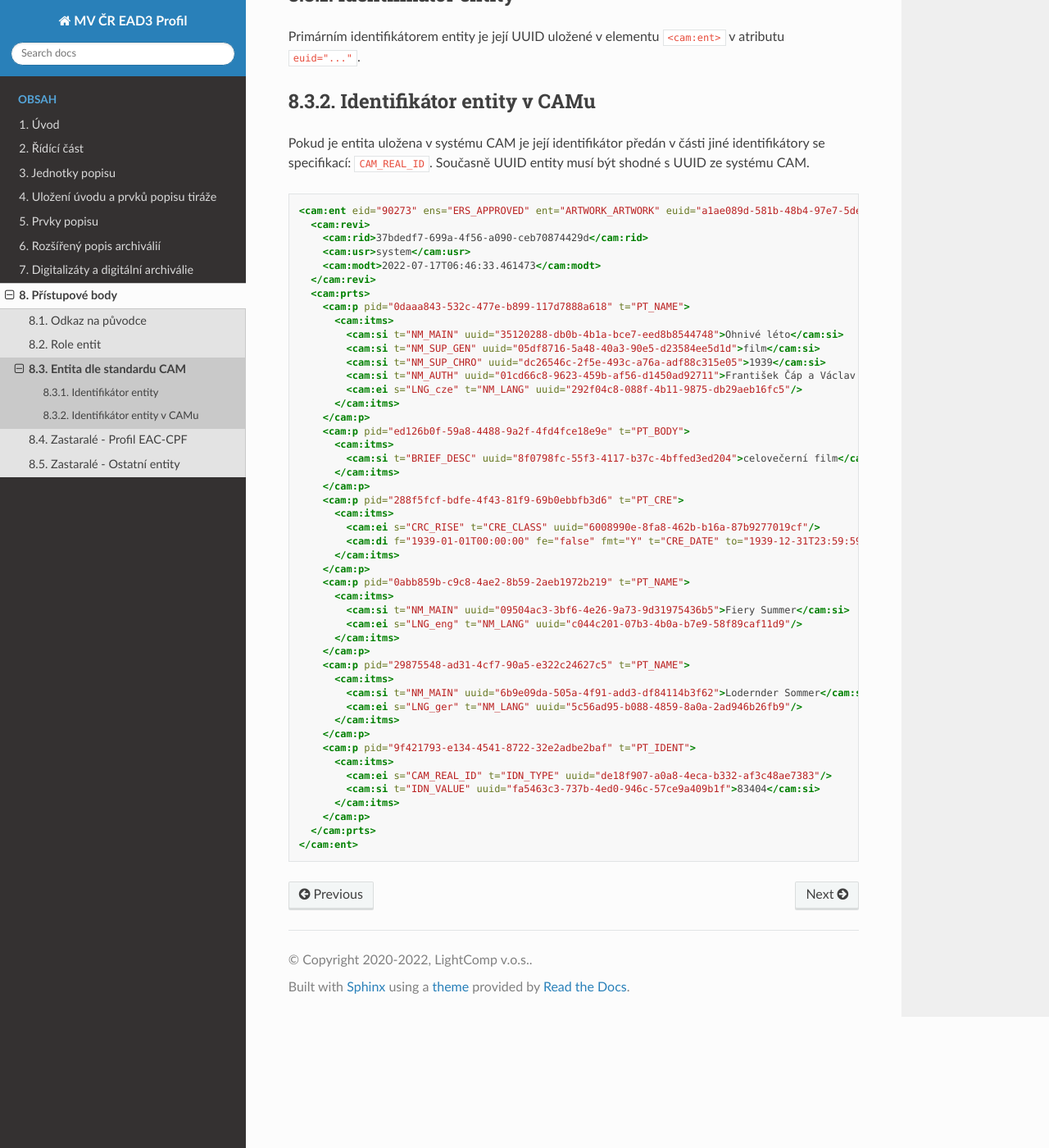
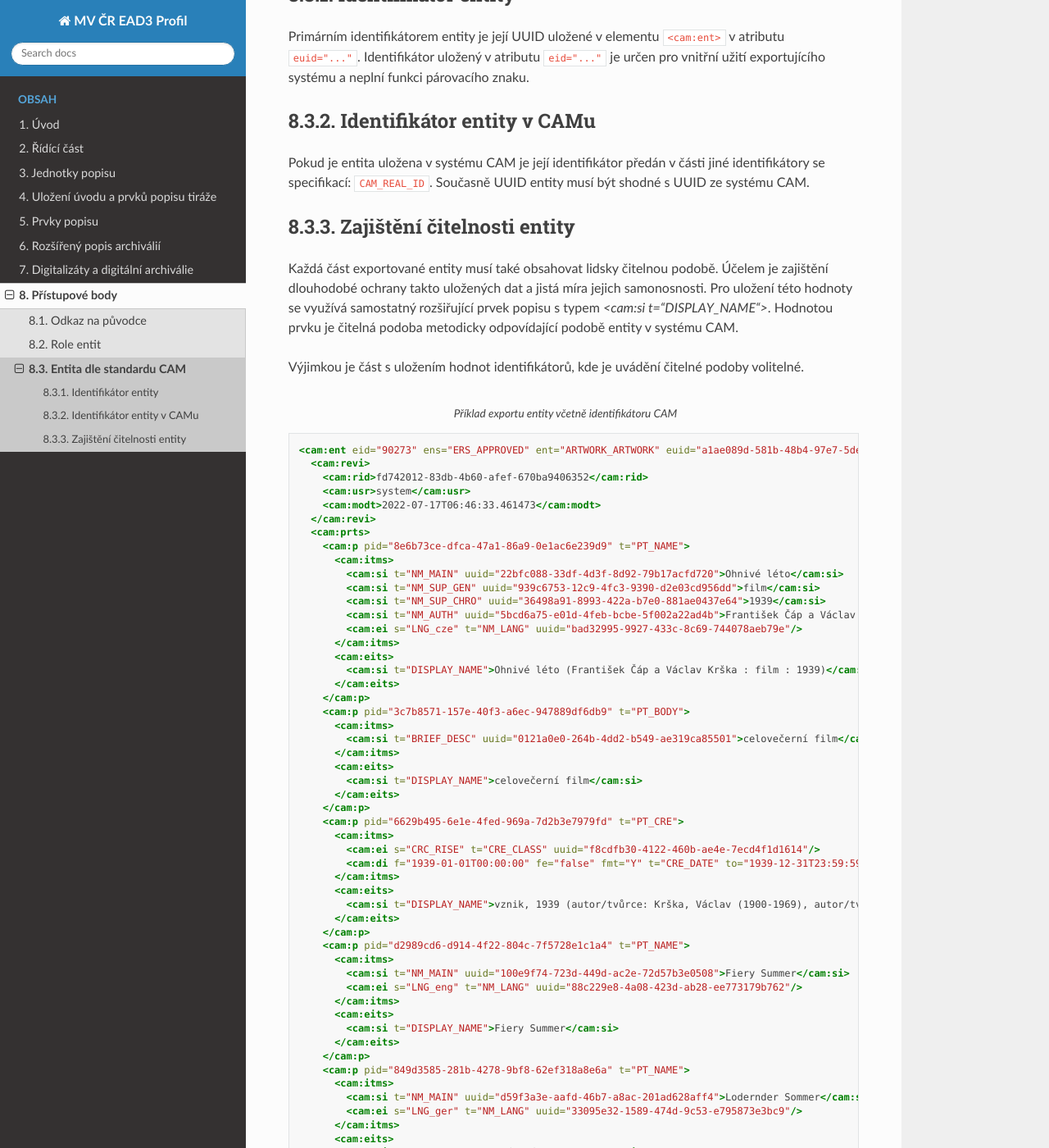
Before and after one commit to elzasw/ead3doc, a Sphinx documentation site: the page built from doc/source/prist-body/camxml.rst, in a window 1280 px wide and 1400 px high, scrolled down 376 px. Shown: the whole window at 82% size. Built offline with Sphinx 7.4.7 and the Read the Docs theme 2.0.0, drawn with Linux system fonts in a browser that asks for light colours; some of the changed text lies outside the part shown.

Commit message:
Popis uziti formatu CAMu

```diff
--- a/doc/source/prist-body.rst
+++ b/doc/source/prist-body.rst
@@ -27,5 +27,3 @@ pro systém `CAM <https://cam.nacr.cz/doc>`_.
   prist-body/puvodce.rst
   prist-body/role-entit.rst
   prist-body/camxml.rst
-  prist-body/eac-cpf.rst
-  prist-body/rejstrik.rst
--- a/doc/source/prist-body/camxml.rst
+++ b/doc/source/prist-body/camxml.rst
@@ -22,6 +22,8 @@ Identifikátor entity
 ========================
 
 Primárním identifikátorem entity je její UUID uložené v elementu ``<cam:ent>`` v atributu ``euid="..."``.
+Identifikátor uložený v atributu ``eid="..."`` je určen pro vnitřní užití exportujícího systému a neplní
+funkci párovacího znaku.
 
 
 Identifikátor entity v CAMu
@@ -30,52 +32,82 @@ Identifikátor entity v CAMu
 Pokud je entita uložena v systému CAM je její identifikátor předán v části jiné identifikátory
 se specifikací: ``CAM_REAL_ID``. Současně UUID entity musí být shodné s UUID ze systému CAM.
 
+
+Zajištění čitelnosti entity
+=============================
+
+Každá část exportované entity musí také obsahovat lidsky čitelnou podobě.
+Účelem je zajištění dlouhodobé ochrany takto uložených dat a jistá míra
+jejich samonosnosti. Pro uložení této hodnoty se využívá samostatný rozšiřující prvek
+popisu s typem `<cam:si t="DISPLAY_NAME">`. Hodnotou prvku je čitelná podoba
+metodicky odpovídající podobě entity v systému CAM.
+
+Výjimkou je část s uložením hodnot identifikátorů, kde je uvádění čitelné
+podoby volitelné.
+
+
 .. code-block:: xml
+   :caption: Příklad exportu entity včetně identifikátoru CAM
 
-    <cam:ent eid="90273" ens="ERS_APPROVED" ent="ARTWORK_ARTWORK" euid="a1ae089d-581b-48b4-97e7-5debb2c42794">
-      <cam:revi>
-        <cam:rid>37bdedf7-699a-4f56-a090-ceb70874429d</cam:rid>
-        <cam:usr>system</cam:usr>
-        <cam:modt>2022-07-17T06:46:33.461473</cam:modt>
-      </cam:revi>
-      <cam:prts>
-        <cam:p pid="0daaa843-532c-477e-b899-117d7888a618" t="PT_NAME">
-          <cam:itms>
-            <cam:si t="NM_MAIN" uuid="35120288-db0b-4b1a-bce7-eed8b8544748">Ohnivé léto</cam:si>
-            <cam:si t="NM_SUP_GEN" uuid="05df8716-5a48-40a3-90e5-d23584ee5d1d">film</cam:si>
-            <cam:si t="NM_SUP_CHRO" uuid="dc26546c-2f5e-493c-a76a-adf88c315e05">1939</cam:si>
-            <cam:si t="NM_AUTH" uuid="01cd66c8-9623-459b-af56-d1450ad92711">František Čáp a Václav Krška</cam:si>
-            <cam:ei s="LNG_cze" t="NM_LANG" uuid="292f04c8-088f-4b11-9875-db29aeb16fc5"/>
-          </cam:itms>
-        </cam:p>
-        <cam:p pid="ed126b0f-59a8-4488-9a2f-4fd4fce18e9e" t="PT_BODY">
-          <cam:itms>
-            <cam:si t="BRIEF_DESC" uuid="8f0798fc-55f3-4117-b37c-4bffed3ed204">celovečerní film</cam:si>
-          </cam:itms>
-        </cam:p>
-        <cam:p pid="288f5fcf-bdfe-4f43-81f9-69b0ebbfb3d6" t="PT_CRE">
-          <cam:itms>
-            <cam:ei s="CRC_RISE" t="CRE_CLASS" uuid="6008990e-8fa8-462b-b16a-87b9277019cf"/>
-            <cam:di f="1939-01-01T00:00:00" fe="false" fmt="Y" t="CRE_DATE" to="1939-12-31T23:59:59" toe="false" uuid="a0616b03-971d-4b77-9da3-11bea2bef5ca"/>
-          </cam:itms>
-        </cam:p>
-        <cam:p pid="0abb859b-c9c8-4ae2-8b59-2aeb1972b219" t="PT_NAME">
-          <cam:itms>
-            <cam:si t="NM_MAIN" uuid="09504ac3-3bf6-4e26-9a73-9d31975436b5">Fiery Summer</cam:si>
-            <cam:ei s="LNG_eng" t="NM_LANG" uuid="c044c201-07b3-4b0a-b7e9-58f89caf11d9"/>
-          </cam:itms>
-        </cam:p>
-        <cam:p pid="29875548-ad31-4cf7-90a5-e322c24627c5" t="PT_NAME">
-          <cam:itms>
-            <cam:si t="NM_MAIN" uuid="6b9e09da-505a-4f91-add3-df84114b3f62">Lodernder Sommer</cam:si>
-            <cam:ei s="LNG_ger" t="NM_LANG" uuid="5c56ad95-b088-4859-8a0a-2ad946b26fb9"/>
-          </cam:itms>
-        </cam:p>
-        <cam:p pid="9f421793-e134-4541-8722-32e2adbe2baf" t="PT_IDENT">
-          <cam:itms>
-            <cam:ei s="CAM_REAL_ID" t="IDN_TYPE" uuid="de18f907-a0a8-4eca-b332-af3c48ae7383"/>
-            <cam:si t="IDN_VALUE" uuid="fa5463c3-737b-4ed0-946c-57ce9a409b1f">83404</cam:si>
-          </cam:itms>
-        </cam:p>
-      </cam:prts>
-    </cam:ent>
+   <cam:ent eid="90273" ens="ERS_APPROVED" ent="ARTWORK_ARTWORK" euid="a1ae089d-581b-48b4-97e7-5debb2c42794">
+     <cam:revi>
+       <cam:rid>fd742012-83db-4b60-afef-670ba9406352</cam:rid>
+       <cam:usr>system</cam:usr>
+       <cam:modt>2022-07-17T06:46:33.461473</cam:modt>
+     </cam:revi>
+     <cam:prts>
+       <cam:p pid="8e6b73ce-dfca-47a1-86a9-0e1ac6e239d9" t="PT_NAME">
+         <cam:itms>
+           <cam:si t="NM_MAIN" uuid="22bfc088-33df-4d3f-8d92-79b17acfd720">Ohnivé léto</cam:si>
+           <cam:si t="NM_SUP_GEN" uuid="939c6753-12c9-4fc3-9390-d2e03cd956dd">film</cam:si>
+           <cam:si t="NM_SUP_CHRO" uuid="36498a91-8993-422a-b7e0-881ae0437e64">1939</cam:si>
+           <cam:si t="NM_AUTH" uuid="5bcd6a75-e01d-4feb-bcbe-5f002a22ad4b">František Čáp a Václav Krška</cam:si>
+           <cam:ei s="LNG_cze" t="NM_LANG" uuid="bad32995-9927-433c-8c69-744078aeb79e"/>
+         </cam:itms>
+         <cam:eits>
+           <cam:si t="DISPLAY_NAME">Ohnivé léto (František Čáp a Václav Krška : film : 1939)</cam:si>
+         </cam:eits>
+       </cam:p>
+       <cam:p pid="3c7b8571-157e-40f3-a6ec-947889df6db9" t="PT_BODY">
+         <cam:itms>
+           <cam:si t="BRIEF_DESC" uuid="0121a0e0-264b-4dd2-b549-ae319ca85501">celovečerní film</cam:si>
+         </cam:itms>
+         <cam:eits>
+           <cam:si t="DISPLAY_NAME">celovečerní film</cam:si>
+         </cam:eits>
+       </cam:p>
+       <cam:p pid="6629b495-6e1e-4fed-969a-7d2b3e7979fd" t="PT_CRE">
+         <cam:itms>
+           <cam:ei s="CRC_RISE" t="CRE_CLASS" uuid="f8cdfb30-4122-460b-ae4e-7ecd4f1d1614"/>
+           <cam:di f="1939-01-01T00:00:00" fe="false" fmt="Y" t="CRE_DATE" to="1939-12-31T23:59:59" toe="false" uuid="9cd9012f-41d6-4697-af3c-8307422617b9"/>
+         </cam:itms>
+         <cam:eits>
+           <cam:si t="DISPLAY_NAME">vznik, 1939 (autor/tvůrce: Krška, Václav (1900-1969), autor/tvůrce: Čáp, František (1913-1972))</cam:si>
+         </cam:eits>
+       </cam:p>
+       <cam:p pid="d2989cd6-d914-4f22-804c-7f5728e1c1a4" t="PT_NAME">
+         <cam:itms>
+           <cam:si t="NM_MAIN" uuid="100e9f74-723d-449d-ac2e-72d57b3e0508">Fiery Summer</cam:si>
+           <cam:ei s="LNG_eng" t="NM_LANG" uuid="88c229e8-4a08-423d-ab28-ee773179b762"/>
+         </cam:itms>
+         <cam:eits>
+           <cam:si t="DISPLAY_NAME">Fiery Summer</cam:si>
+         </cam:eits>
+       </cam:p>
+       <cam:p pid="849d3585-281b-4278-9bf8-62ef318a8e6a" t="PT_NAME">
+         <cam:itms>
+           <cam:si t="NM_MAIN" uuid="d59f3a3e-aafd-46b7-a8ac-201ad628aff4">Lodernder Sommer</cam:si>
+           <cam:ei s="LNG_ger" t="NM_LANG" uuid="33095e32-1589-474d-9c53-e795873e3bc9"/>
+         </cam:itms>
+         <cam:eits>
+           <cam:si t="DISPLAY_NAME">Lodernder Sommer</cam:si>
+         </cam:eits>
+       </cam:p>
+       <cam:p pid="73d6caae-bc1f-40a8-9195-d2fc1044f99f" t="PT_IDENT">
+         <cam:itms>
+           <cam:ei s="CAM_REAL_ID" t="IDN_TYPE" uuid="49880ce8-bc76-42cd-9239-6e8c69ea3217"/>
+           <cam:si t="IDN_VALUE" uuid="de710610-209a-47de-b07b-425489d0d0ff">83404</cam:si>
+         </cam:itms>
+       </cam:p>
+     </cam:prts>
+   </cam:ent>
--- a/doc/source/prist-body/role-entit.rst
+++ b/doc/source/prist-body/role-entit.rst
@@ -47,7 +47,7 @@ Entita z třídy CPF
 ======================
 
 Pokud je odkazovaná entita z třídy: *osoba/bytost*, *rod/rodina*, *korporace*
-či *událost* je tato zachycena dle definice v části :ref:`ead_ap_eac_cpf`.
+či *událost* je tato zachycena dle definice v části :ref:`ead_ap_cam`.
 Současně je povinně uveden atribut ``relationtype="cpfrelation"``.
 Odkaz na takovouto entitu je realizován pomocí elementu
 `<descriptivenote> <https://www.loc.gov/ead/EAD3taglib/EAD3.html#elem-descriptivenote>`_
@@ -82,7 +82,7 @@ Ostatní entity
 
 Ostatní entity jsou ze tříd *geografická entita*,
 *dílo/výtvor* nebo *obecný pojem*. Tyto entity se uvádí vždy
-v :ref:`rejstříku entit <ead_ap_rejstrik>`.
+v :ref:`rejstříku entit <ead_ap_cam>`.
 
 Současně je povinně uveden atribut ``relationtype="resourcerelation"``.
 Odkaz na takovouto entitu je realizován pomocí elementu
```
